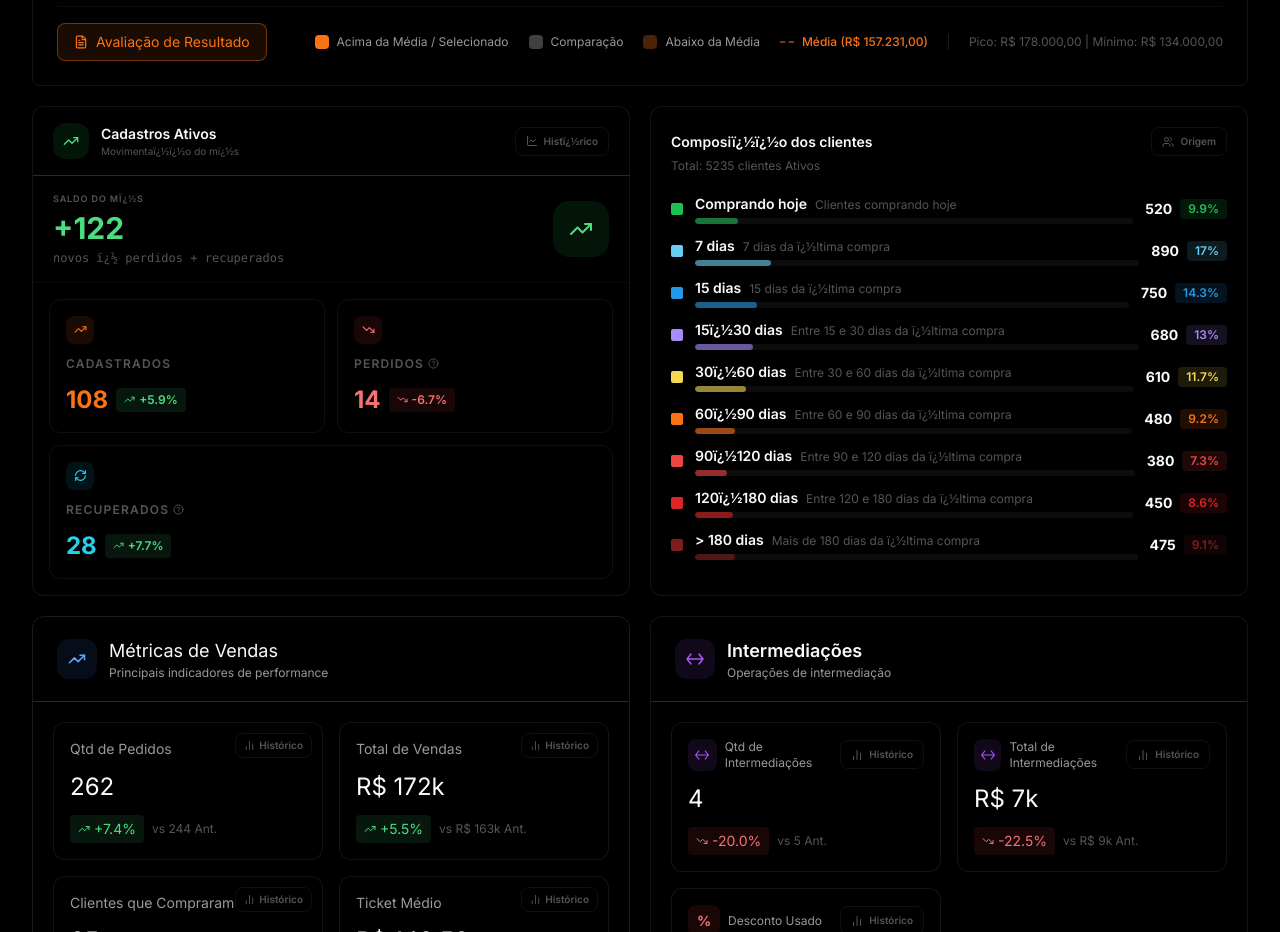
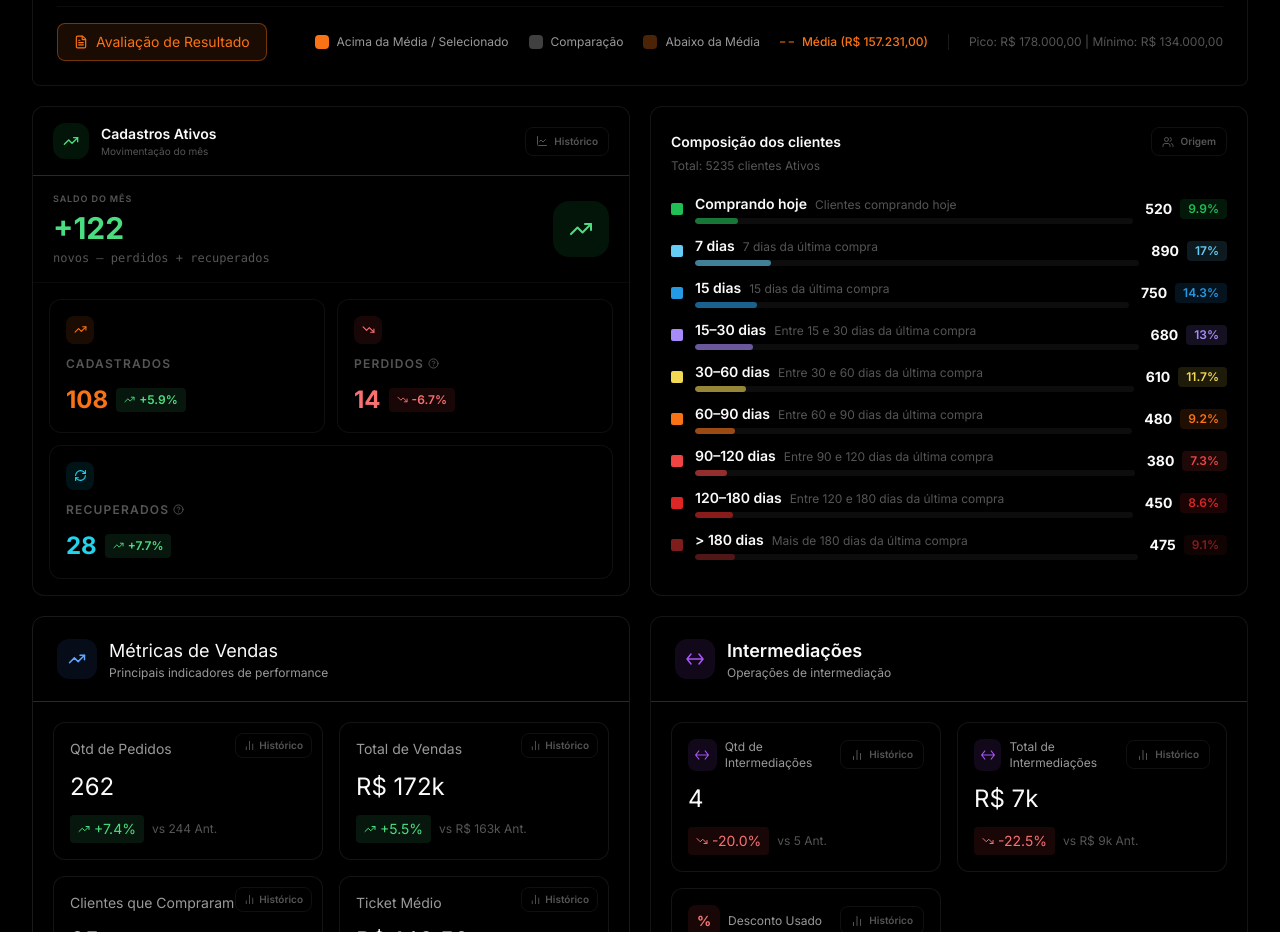
Before and after one commit to gessemachado/softwareHouse, a React (Vite) app: page /visao-geral in a window 1280 px wide. Shown: the part 1440-2372 px from the top of the page. Built offline with nearby package versions, Linux system fonts and the light colour scheme.

Commit message:
fix(cadastros): corrige caracteres UTF-8 corrompidos em CadastrosSection

```diff
--- a/src/components/visao-geral/CadastrosSection.tsx
+++ b/src/components/visao-geral/CadastrosSection.tsx
@@ -12,15 +12,15 @@ function pctStr(cur: number, prev: number) {
 }
 
 const composicaoData = [
-  { label: 'Comprando hoje', desc: 'Clientes comprando hoje',               value: 520, pct: 9.9,  color: '#20bf55' },
-  { label: '7 dias',         desc: '7 dias da ï¿½ltima compra',               value: 890, pct: 17.0, color: '#66cdf6' },
-  { label: '15 dias',        desc: '15 dias da ï¿½ltima compra',              value: 750, pct: 14.3, color: '#2499e4' },
-  { label: '15ï¿½30 dias',     desc: 'Entre 15 e 30 dias da ï¿½ltima compra',   value: 680, pct: 13.0, color: '#a78bfa' },
-  { label: '30ï¿½60 dias',     desc: 'Entre 30 e 60 dias da ï¿½ltima compra',   value: 610, pct: 11.7, color: '#f1d954' },
-  { label: '60ï¿½90 dias',     desc: 'Entre 60 e 90 dias da ï¿½ltima compra',   value: 480, pct: 9.2,  color: '#f97316' },
-  { label: '90ï¿½120 dias',    desc: 'Entre 90 e 120 dias da ï¿½ltima compra',  value: 380, pct: 7.3,  color: '#ef4444' },
-  { label: '120ï¿½180 dias',   desc: 'Entre 120 e 180 dias da ï¿½ltima compra', value: 450, pct: 8.6,  color: '#dc2626' },
-  { label: '> 180 dias',     desc: 'Mais de 180 dias da ï¿½ltima compra',     value: 475, pct: 9.1,  color: '#7f1d1d' },
+  { label: 'Comprando hoje', desc: 'Clientes comprando hoje',                value: 520, pct: 9.9,  color: '#20bf55' },
+  { label: '7 dias',         desc: '7 dias da última compra',                value: 890, pct: 17.0, color: '#66cdf6' },
+  { label: '15 dias',        desc: '15 dias da última compra',               value: 750, pct: 14.3, color: '#2499e4' },
+  { label: '15–30 dias',     desc: 'Entre 15 e 30 dias da última compra',    value: 680, pct: 13.0, color: '#a78bfa' },
+  { label: '30–60 dias',     desc: 'Entre 30 e 60 dias da última compra',    value: 610, pct: 11.7, color: '#f1d954' },
+  { label: '60–90 dias',     desc: 'Entre 60 e 90 dias da última compra',    value: 480, pct: 9.2,  color: '#f97316' },
+  { label: '90–120 dias',    desc: 'Entre 90 e 120 dias da última compra',   value: 380, pct: 7.3,  color: '#ef4444' },
+  { label: '120–180 dias',   desc: 'Entre 120 e 180 dias da última compra',  value: 450, pct: 8.6,  color: '#dc2626' },
+  { label: '> 180 dias',     desc: 'Mais de 180 dias da última compra',      value: 475, pct: 9.1,  color: '#7f1d1d' },
 ]
 
 export function CadastrosSection() {
@@ -49,7 +49,7 @@ export function CadastrosSection() {
             </div>
             <div>
               <p className="text-bh-text text-sm font-semibold">Cadastros Ativos</p>
-              <p className="text-bh-subtle text-[10px]">Movimentaï¿½ï¿½o do mï¿½s</p>
+              <p className="text-bh-subtle text-[10px]">Movimentação do mês</p>
             </div>
           </div>
           <button
@@ -57,17 +57,17 @@ export function CadastrosSection() {
             className="flex items-center gap-1.5 rounded-lg border border-bh-border/40 text-bh-subtle hover:text-orange-500 hover:border-orange-500/40 hover:bg-orange-500/5 px-2.5 py-1.5 text-[10px] font-semibold transition-colors"
           >
             <LineChartIcon size={12} />
-            <span>Histï¿½rico</span>
+            <span>Histórico</span>
           </button>
         </div>
 
         <div className="px-5 py-4 border-b border-white/[0.04] flex items-center justify-between">
           <div>
-            <p className="text-bh-subtle text-[9px] font-semibold tracking-widest uppercase mb-1">Saldo do mï¿½s</p>
+            <p className="text-bh-subtle text-[9px] font-semibold tracking-widest uppercase mb-1">Saldo do mês</p>
             <p className={`text-3xl font-bold ${saldo >= 0 ? 'text-green-400' : 'text-red-400'}`}>
               {saldo >= 0 ? '+' : ''}{saldo}
             </p>
-            <p className="text-bh-subtle text-xs font-mono mt-1">novos ï¿½ perdidos + recuperados</p>
+            <p className="text-bh-subtle text-xs font-mono mt-1">novos – perdidos + recuperados</p>
           </div>
           <div className={`w-14 h-14 rounded-2xl flex items-center justify-center ${saldo >= 0 ? 'bg-green-500/10' : 'bg-red-500/10'}`}>
             {saldo >= 0
@@ -104,7 +104,7 @@ export function CadastrosSection() {
               <div className="relative group">
                 <HelpCircle size={11} className="text-bh-subtle cursor-help hover:text-bh-muted transition-colors" />
                 <div className="absolute bottom-full left-1/2 -translate-x-1/2 mb-2 w-52 bg-bh-surface2 border border-bh-border text-bh-muted text-[10px] rounded-lg px-3 py-2 opacity-0 group-hover:opacity-100 pointer-events-none transition-opacity z-50 leading-relaxed shadow-xl">
-                  Clientes que deixaram de comprar apï¿½s 60 dias
+                  Clientes que deixaram de comprar após 60 dias
                   <div className="absolute top-full left-1/2 -translate-x-1/2 border-4 border-transparent border-t-bh-surface2" />
                 </div>
               </div>
@@ -130,7 +130,7 @@ export function CadastrosSection() {
               <div className="relative group">
                 <HelpCircle size={11} className="text-bh-subtle cursor-help hover:text-bh-muted transition-colors" />
                 <div className="absolute bottom-full left-1/2 -translate-x-1/2 mb-2 w-52 bg-bh-surface2 border border-bh-border text-bh-muted text-[10px] rounded-lg px-3 py-2 opacity-0 group-hover:opacity-100 pointer-events-none transition-opacity z-50 leading-relaxed shadow-xl">
-                  Clientes que nï¿½o compravam hï¿½ mais de 60 dias e voltaram a comprar
+                  Clientes que não compravam há mais de 60 dias e voltaram a comprar
                   <div className="absolute top-full left-1/2 -translate-x-1/2 border-4 border-transparent border-t-bh-surface2" />
                 </div>
               </div>
@@ -148,10 +148,10 @@ export function CadastrosSection() {
         </div>
       </div>
 
-      {/* Composiï¿½ï¿½o dos Clientes */}
+      {/* Composição dos Clientes */}
       <div className="rounded-xl border border-bh-border/50 bg-bh-bg p-5">
         <div className="flex items-center justify-between mb-0.5">
-          <p className="text-bh-text text-sm font-semibold">Composiï¿½ï¿½o dos clientes</p>
+          <p className="text-bh-text text-sm font-semibold">Composição dos clientes</p>
           <button
             onClick={() => setShowComposicao(true)}
             className="flex items-center gap-1.5 rounded-lg border border-bh-border/40 text-bh-subtle hover:text-orange-500 hover:border-orange-500/40 hover:bg-orange-500/5 px-2.5 py-1.5 text-[10px] font-semibold transition-colors"
```
